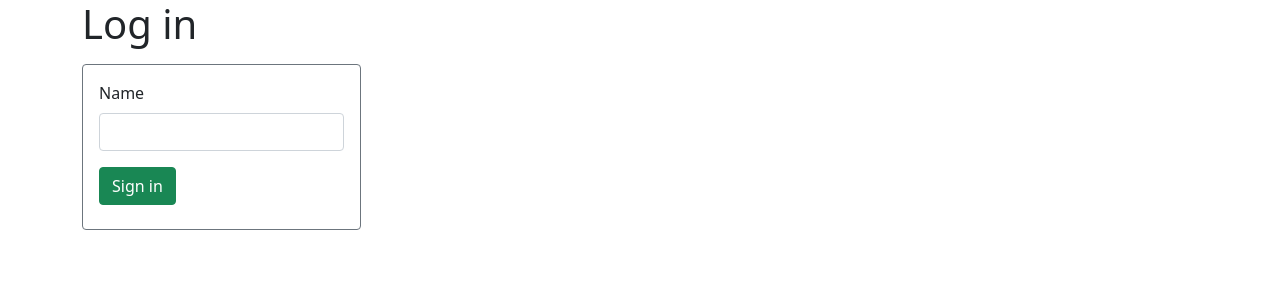
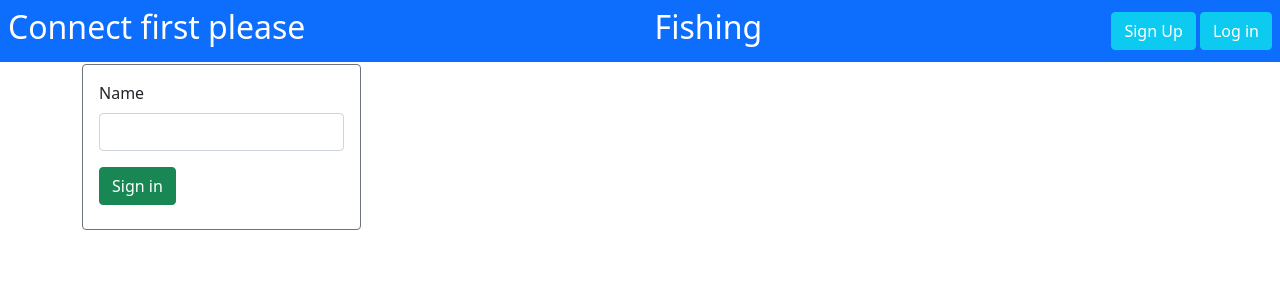
Before and after one commit to AlanSoto31/fishing-articles-capstone, a Rails app: page /login in a window 1280 px wide. Shown: the top 300 px of the page. Run offline with Rails 7, Linux system fonts and the light colour scheme; style sheets or scripts are compiled from the project's sources.

Commit message:
Add nav-bar funcionality

```diff
--- a/app/helpers/sessions_helper.rb
+++ b/app/helpers/sessions_helper.rb
@@ -1,2 +1,12 @@
 module SessionsHelper
+  def nav_bar_buttons
+    unless user_sign_in?
+      @su_button = link_to 'Sign Up', new_user_path, class: 'btn btn-info text-white'
+      @si_button = link_to 'Log in', login_path, class: 'btn btn-info text-white'
+      @welcome = 'Connect first please'
+    else
+      @so_button = link_to 'Log out', logout_path, class: 'btn btn-info text-white '
+      @welcome = "Welcome #{current_user.name}!"
+    end
+  end
 end
--- a/app/views/layouts/application.html.erb
+++ b/app/views/layouts/application.html.erb
@@ -18,6 +18,16 @@
   </head>
 
   <body>
+    <nav class="navbar fixed-top navbar-dark bg-primary p-2">
+      <%nav_bar_buttons%>
+      <h2 class="text-white"><%= @welcome %></h2>
+      <h2 class="text-white">Fishing</h2>
+      <div>
+        <%= @su_button %>
+        <%= @si_button %>
+        <%= @so_button %>
+      </div>
+    </nav>
     <%= yield %>
   </body>
 </html>
```
